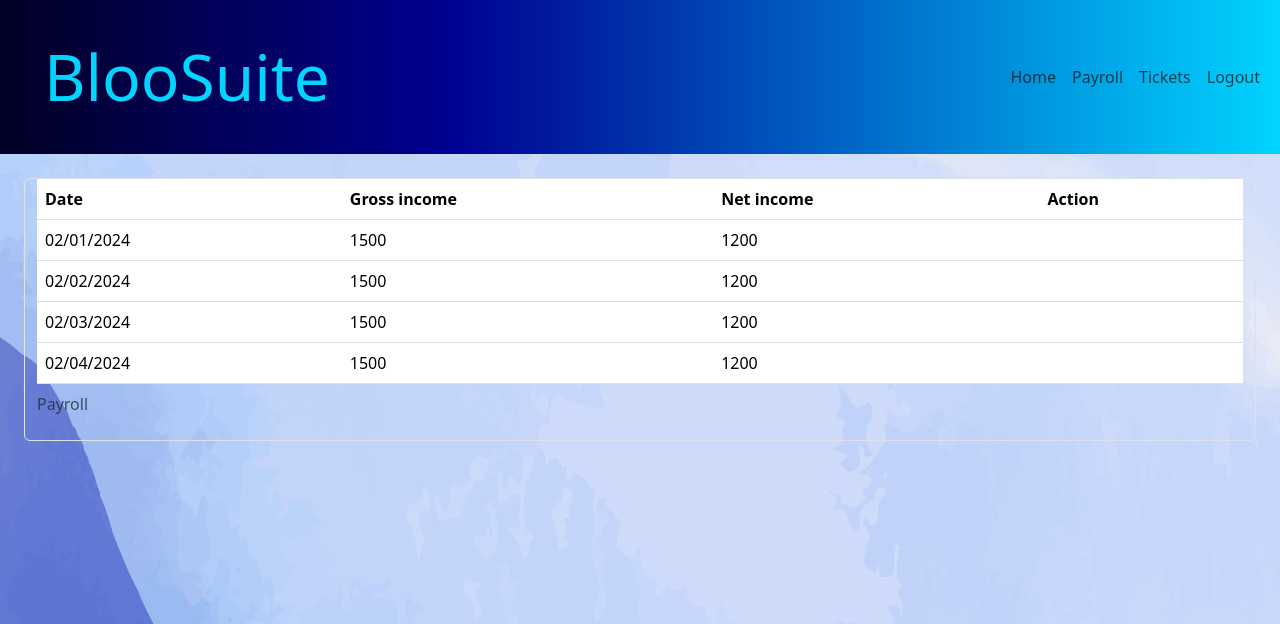
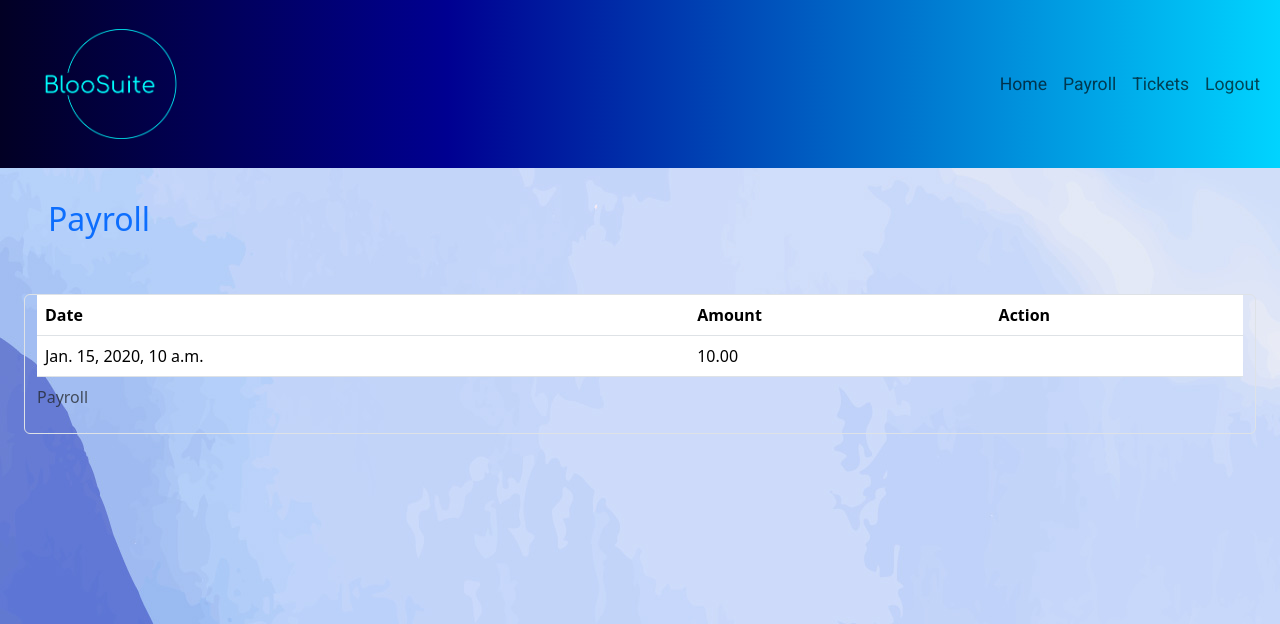
Before and after one commit to raiojiro/BlooSuite, a Django app: template templates/payroll.html in a window 1280 px wide. Shown: the top 624 px of the page. Run offline with Django 4.2, Linux system fonts and the light colour scheme; the template is opened without the code that fills it: values that come from a table or form of the project are taken from there, others are empty; tables that the repository leaves empty hold one stand-in row (values such as "Sample post"); style sheets or scripts are compiled from the project's sources.

Commit message:
logo uwu

```diff
--- a/static/sass/auth.scss
+++ b/static/sass/auth.scss
@@ -24,7 +24,7 @@
     padding-top:1rem;
 }
 
-.logo-center{
-    margin:auto;
-    color: $secondary-colour;
+.logo-auth{
+    max-width: 15vw;
+    max-height: 15vh;
 }
--- a/static/sass/main.scss
+++ b/static/sass/main.scss
@@ -11,6 +11,18 @@ body{
 .navbar{
 background: rgb(2,0,36);
 background: linear-gradient(90deg, rgba(2,0,36,1) 0%, rgba(0,0,145,1) 35%, rgba(0,212,255,1) 100%);
+}
+
+.nav-link{
+    font-size: 1.1rem;
+  font-family: "Roboto", sans-serif;
+  font-weight: 400;
+  font-style: normal;
+}
+
+.nav-logo{
+    max-width: 15vw;
+    max-height: 15vh;
 }
 
 .navbar-brand{
--- a/static/style.css
+++ b/static/style.css
@@ -26,9 +26,9 @@
   padding-top: 1rem;
 }
 
-.logo-center {
-  margin: auto;
-  color: rgb(2, 0, 36);
+.logo-auth {
+  max-width: 15vw;
+  max-height: 15vh;
 }
 
 .logo-center {
@@ -43,6 +43,18 @@ body {
 .navbar {
   background: rgb(2, 0, 36);
   background: linear-gradient(90deg, rgb(2, 0, 36) 0%, rgb(0, 0, 145) 35%, rgb(0, 212, 255) 100%);
+}
+
+.nav-link {
+  font-size: 1.1rem;
+  font-family: "Roboto", sans-serif;
+  font-weight: 400;
+  font-style: normal;
+}
+
+.nav-logo {
+  max-width: 15vw;
+  max-height: 15vh;
 }
 
 .navbar-brand {
--- a/templates/admin.html
+++ b/templates/admin.html
@@ -1,6 +1,8 @@
 {% extends "base.html" %} {% block content %}
 <body>
   {% include "nav.html" %}
+
+    <h3 class="text-primary main-title">Admin</h3>
   <div id="submit-modal" class="modal fade modal-xl" tabindex="-1">
     <div class="modal-dialog modal-dialog-centered">
       <form class="modal-content" action="/payroll/" method="POST">
--- a/templates/base.html
+++ b/templates/base.html
@@ -18,6 +18,11 @@
     ></script>
     <link rel="stylesheet" href="{% static 'style.css' %}" />
     <link rel="stylesheet" href="{% static 'style.scss' %}" />
+    <link rel="preconnect" href="https://fonts.googleapis.com">
+    <link rel="preconnect" href="https://fonts.gstatic.com" crossorigin>
+    <link
+      href="https://fonts.googleapis.com/css2?family=Lato&family=Roboto:ital,wght@0,100;0,300;0,400;0,500;0,700;0,900;1,100;1,300;1,400;1,500;1,700;1,900&display=swap"
+      rel="stylesheet">
   </head>
   {% block content %}{% endblock content %}
 </html>
--- a/templates/home.html
+++ b/templates/home.html
@@ -33,7 +33,7 @@
   <body>
     {% include "nav.html" %}
 
-    <h3 class="text-primary main-title">Dashboard</h2>
+    <h2 class="text-primary main-title">Dashboard</h2>
     <div class="container-fluid main-body">
             <div class="main-div project-div">
                 <h3 class="text-primary border-bottom border-primary secondary-title">Projects</h3>
--- a/templates/login.html
+++ b/templates/login.html
@@ -1,7 +1,8 @@
 {% extends "base.html" %} {% block content %}
+{% load static %}
 <body class="auth-body">
-  <div class="container-fluid logo-center logo-auth">
-    <a class="navbar-brand text-center">BlooSuite</a>
+  <div id="logo-auth" class="container-fluid text-center mt-5">
+    <img class="logo-auth navbar-brand" src="{% static 'logo-dark.png' %}">
   </div>
   <div class="auth-form">
     <form method="POST">
--- a/templates/nav.html
+++ b/templates/nav.html
@@ -1,30 +1,29 @@
+{% load static %}
 <nav class="navbar navbar-expand-lg bg-body-tertiary">
     <div class="container-fluid">
-        <a class="navbar-brand" href="{% url 'home' %}">BlooSuite</a>
+        <a href= "{% url 'home' %}"><img class="nav-logo navbar-brand" src="{% static 'logo-bright.png' %}" style="margin-left: 0; padding-left: 0;"></a>
         <button class="navbar-toggler" type="button" data-bs-toggle="collapse" data-bs-target="#navbarSupportedContent"
             aria-controls="navbarSupportedContent" aria-expanded="false" aria-label="Toggle navigation">
             <span class="navbar-toggler-icon"></span>
         </button>
         <div class="d-flex flex-row-reverse">
-            <div class="collapse navbar-collapse" id="" navbarSupportedContent">
+            <div class="collapse navbar-collapse" id="navbarSupportedContent">
+            <ul class="navbar-nav me-auto mb-2 mb-lg-0">
                 {% with "Home Payroll Tickets" as arr %}
+                {% if request.session.user_role == "admin" %}
+                <li class="nav-item">
+                    <a class="nav-link" href="{% url 'admin' %}">Admin</a>
+                </li>
+                {% endif %}
                 {% for i in arr.split %}
-                <ul class="navbar-nav me-auto mb-2 mb-lg-0">
-                    <li class="nav-item">
-                        {% if i in request.path %}
-                        <a class="nav-link active" href="#">{{ i }}</a>
-                        {% else %}
+                        <li class="nav-item">
                         <a class="nav-link" href="/{{ i | lower}}">{{ i }}</a>
-                        {% endif %}
                         </li>
-                </ul>
                         {% endfor %}
                         {% endwith %}
-
-                <ul class="navbar-nav me-auto mb-2 mb-lg-0">
-                    <li class="nav-item">
+                        <li class="nav-item">
                         <a class="nav-link" href="{% url 'logout' %}">Logout</a>
-                    </li>
+                        </li>
                 </ul>
             </div>
         </div>
--- a/templates/payroll.html
+++ b/templates/payroll.html
@@ -2,6 +2,7 @@
 <body>
   {% include "nav.html" %}
 
+  <h2 class="text-primary main-title">Payroll</h2>
   <div class="p-4">
     <div class="container-fluid border rounded">
       <table class="table">
@@ -11,36 +12,18 @@
         <thead>
           <tr>
             <th>Date</th>
-            <th>Gross income</th>
-            <th>Net income</th>
+            <th>Amount</th>
             <th>Action</th>
           </tr>
         </thead>
         <tbody>
+          {% for payroll in payrolls %}
           <tr>
-            <td>02/01/2024</td>
-            <td>1500</td>
-            <td>1200</td>
-            <td><i class="bi-download"></i></td>
-          </tr>
-          <tr>
-            <td>02/02/2024</td>
-            <td>1500</td>
-            <td>1200</td>
-            <td><i class="bi-download"></i></td>
-          </tr>
-          <tr>
-            <td>02/03/2024</td>
-            <td>1500</td>
-            <td>1200</td>
-            <td><i class="bi-download"></i></td>
-          </tr>
-          <tr>
-            <td>02/04/2024</td>
-            <td>1500</td>
-            <td>1200</td>
-            <td><i class="bi-download"></i></td>
-          </tr>
+            <td>{{ payroll.created_at }}</td>
+            <td>{{ payroll.amount }}</td>
+            <td></td>
+            </tr>
+            {% endfor %}
         </tbody>
       </table>
     </div>
--- a/templates/register.html
+++ b/templates/register.html
@@ -1,7 +1,8 @@
 {% extends "base.html" %} {% block content %}
+{% load static %}
 <body class="auth-body">
-  <div class="container-fluid logo-center logo-auth">
-    <a class="navbar-brand text-center">BlooSuite</a>
+  <div id="logo-auth" class="container-fluid text-center mt-5">
+    <a class="logo-auth navbar-brand">BlooSuite</a>
   </div>
   <div class="auth-form">
     <form method="POST">
--- a/templates/tickets.html
+++ b/templates/tickets.html
@@ -1,6 +1,7 @@
 {% extends "base.html" %} {% block content %}
 <body>
   {% include "nav.html" %}
+      <h2 class="text-primary main-title">Tickets</h2>
   <div id="submit-modal" class="modal fade modal-xl" tabindex="-1">
     <div class="modal-dialog modal-dialog-centered">
       <form class="modal-content" action="/ticket/" method="POST">
--- a/user/views.py
+++ b/user/views.py
@@ -111,8 +111,10 @@ def login(request):
             request.session["user_id"] = user.id
             match user.role:
                 case User.Role.USER:
+                    request.session["user_role"] = "user"
                     return redirect("home")
                 case User.Role.ADMIN:
+                    request.session["user_role"] = "admin"
                     return redirect("admin")
         else:
             return render(request, "login.html", {"error": "Invalid username or password"})
```
Also changed, not shown: static/logo-bright.png (added), static/logo-dark.png (added), 1 other file.
